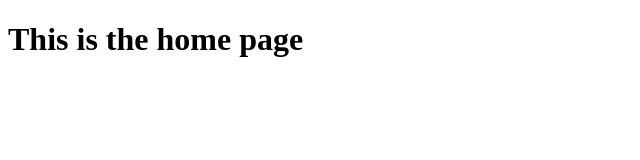
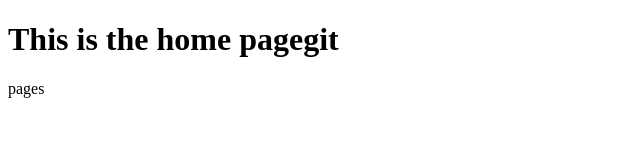
Before and after one commit to dieuaime-shami/Gym-Git-Exercise-Solutions, a plain HTML site: page index.html in a window 1280 px wide. Shown: the whole page, without its empty margins (0-640 px from the left). Drawn offline with Linux system fonts and the light colour scheme.

Commit message:
added file

```diff
--- a/index.html
+++ b/index.html
@@ -1,5 +1,8 @@
 <!DOCTYPE html>
 <html>
 <head><title>Home page</title></head>
-<body><h1> This is the home page</h1></body>
+<body>
+  <h1> This is the home pagegit</h1></body>
+  <p>pages</p>
+
 </html>
```
